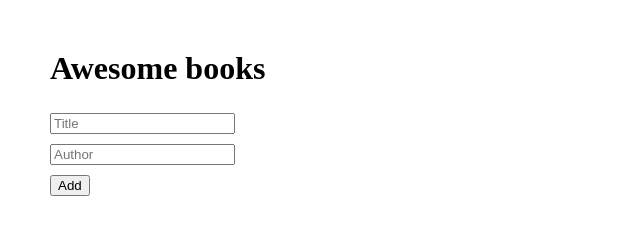
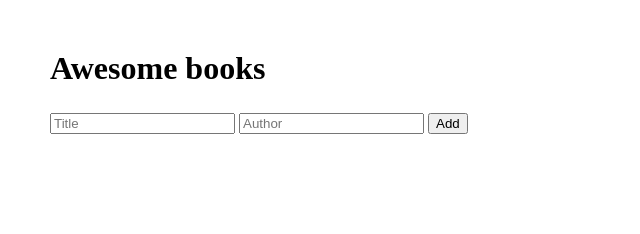
Before and after one commit to khanh-devos/awesome-books, a plain HTML site: page index.html in a window 1280 px wide. Shown: the whole page, without its empty margins (0-640 px from the left). Drawn offline with Linux system fonts and the light colour scheme.

Commit message:
refactor the index.html

```diff
--- a/index.html
+++ b/index.html
@@ -13,16 +13,21 @@
 </head>
 
 <body>
-    <h1>Awesome books</h1>
-    <!-- Container of the books -->
-    <div class="container">
 
-    </div>
-    <form id="form" method="POST">
-        <input type="text" placeholder="Title" id="title" required><br>
-        <input type="text" placeholder="Author" id="author" required><br>
-        <input type="submit" value="Add" />
-    </form>
+    <main>
+        <div class="book-list">
+            <h1>Awesome books</h1>
+            <!-- Container of the books -->
+            <div class="container">
+            </div>
+            <div class="line"></div>
+            <form id="form" method="POST">
+                <input type="text" placeholder="Title" id="title" required>
+                <input type="text" placeholder="Author" id="author" required>
+                <button type="submit" value="Add" class="btn">Add</button>
+            </form>
+        </div>
+    </main>
 
 </body>
 
```
